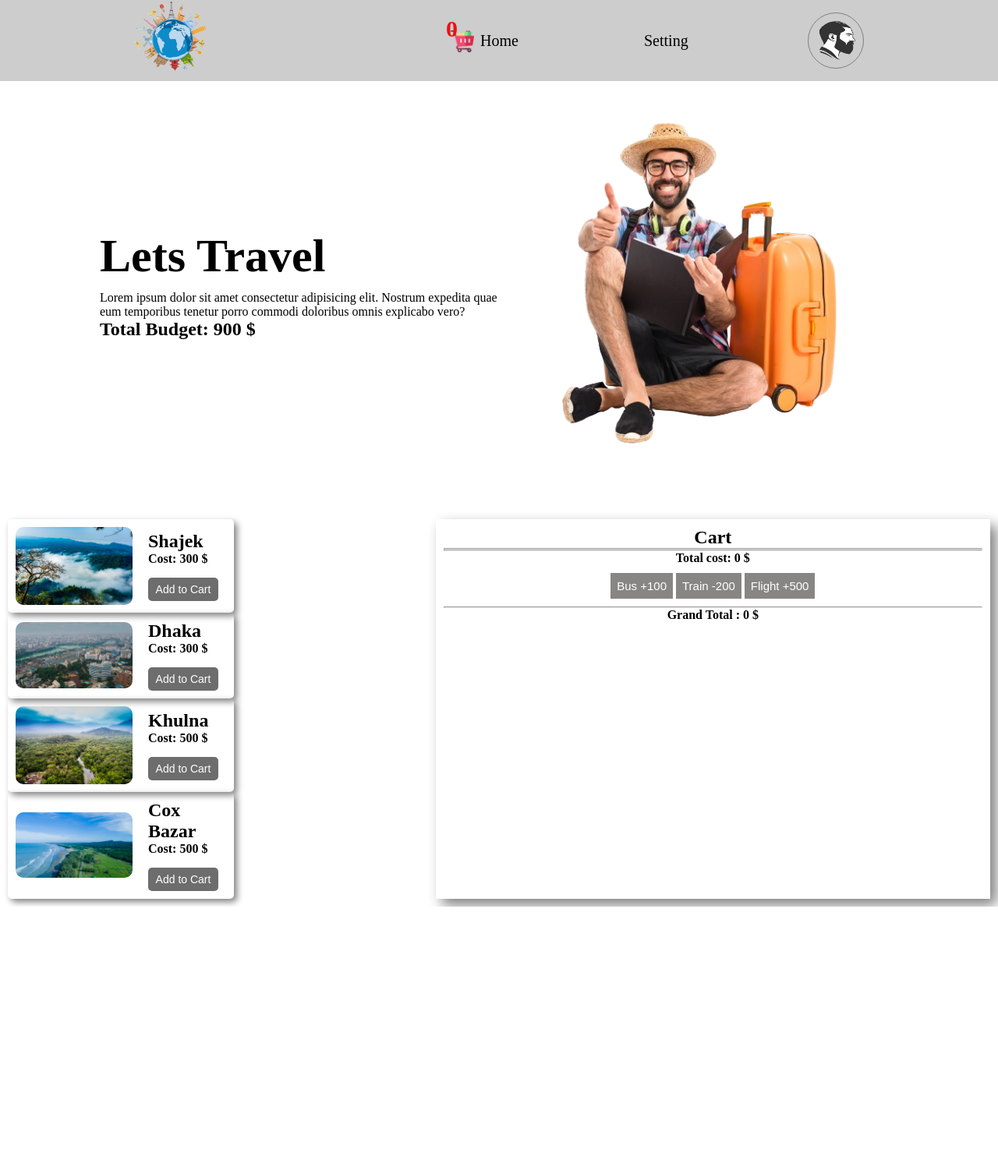
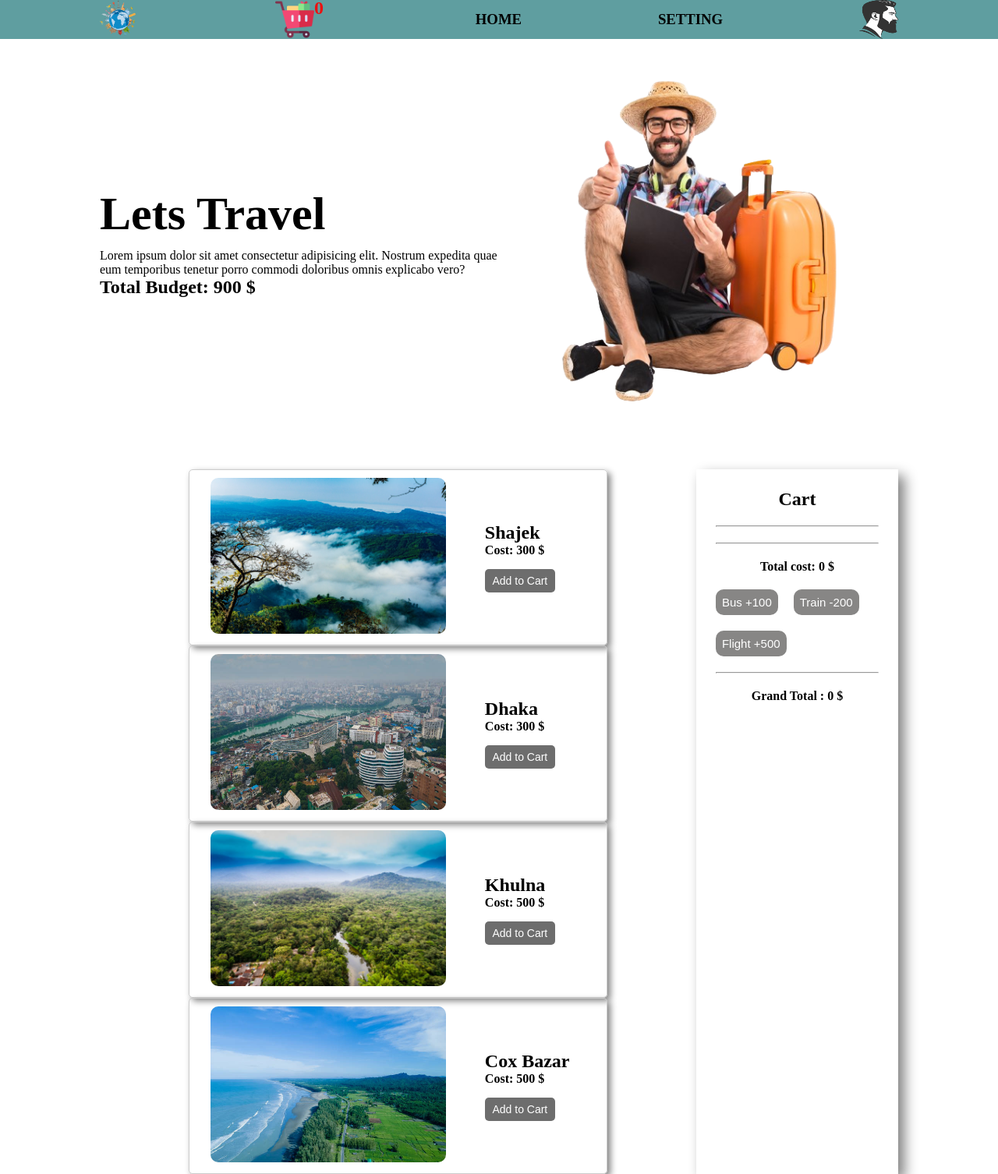
Before and after one commit to sohagislam2222/travel-website, a plain HTML site: page index.html in a window 1280 px wide. Shown: the whole page at 78% size. Before the commit the page ends 1163 px from the top, so only its background shows below. Drawn offline with Linux system fonts and the light colour scheme.

Commit message:
resolved some issue

```diff
--- a/index.html
+++ b/index.html
@@ -11,18 +11,19 @@
 
 <body>
   <nav>
+    <div class="nav-container">
       <div class="logo-container">
         <img class="logo" src="./images/logo.png" alt="" />
-    </div>
-    <div class="profile">
-      <div class="cart-icon-container">
-        <img id="menu-cart" src="./images/cart.png" alt="" />
+        <div class="cart-count">
+          <img class="menu-cart" src="./images/cart.png" />
           <h2 id="cart-count">0</h2>
         </div>
-      <li>Home</li>
-      <li>Setting</li>
+        <h3>HOME</h3>
+        <h3>SETTING</h3>
         <img class="profile-logo" src="./images/man.png" alt="" />
       </div>
+    </div>
+
   </nav>
   <main>
     <!-- banner section -->
@@ -47,45 +48,69 @@
     <section class="content-area-cotainer">
       <div class="left-content">
         <div class="palce">
+          <div class="place-content">
+            <div class="place-img1">
               <img class="place-img" src="./images/shajek.jpg" alt="" />
-          <div>
+            </div>
+            <div class="place-right">
+
               <h2>Shajek</h2>
               <h4>Cost: <span class="price">300</span> $</h4>
               <button class="add-btn">Add to Cart</button>
             </div>
           </div>
+        </div>
         <div class="palce">
+          <div class="place-content">
+            <div class="place-img1">
               <img class="place-img" src="./images/Dhaka.jpg" alt="" />
-          <div>
+
+            </div>
+            <div class="place-right">
+
               <h2>Dhaka</h2>
               <h4>Cost: <span class="price">300</span> $</h4>
               <button class="add-btn">Add to Cart</button>
             </div>
           </div>
+        </div>
         <div class="palce">
+          <div class="place-content">
+            <div class="place-img1">
               <img class="place-img" src="./images/shundar-ban.jpg" alt="" />
-          <div>
+            </div>
+            <div class="place-right">
+
               <h2>Khulna</h2>
               <h4>Cost: <span class="price">500</span> $</h4>
               <button class="add-btn">Add to Cart</button>
             </div>
           </div>
+        </div>
         <div class="palce">
+          <div class="place-content">
+            <div class="place-img1">
               <img class="place-img" src="./images/coxBazar.jpg" alt="" />
-          <div>
+            </div>
+            <div class="place-right">
+
               <h2>Cox Bazar</h2>
               <h4>Cost: <span class="price">500</span> $</h4>
               <button class="add-btn">Add to Cart</button>
             </div>
           </div>
         </div>
+      </div>
+
+
       <div id="cart-container" class="cart">
+        <div class="carts-content">
           <h1>Cart</h1>
-        <hr />
+          <hr class="hr1" />
           <ul id="selected-place-container" class="selected-place-container"></ul>
-        <hr />
+          <hr class="hr1" />
           <div class="calculation-area">
-          <h4>Total cost: <span id="total-cost">0</span> $</h4>
+            <h4 class="total-cost">Total cost: <span id="total-cost">0</span> $</h4>
           </div>
           <div class="all-cat-btn">
             <button onclick="grandTotalBus()" id="bus-btn" class="category-btn">
@@ -98,8 +123,9 @@
               Flight +500
             </button>
           </div>
-        <hr />
+          <hr class="hr1" />
           <h4>Grand Total : <span id="grand-total">0</span> $</h4>
+        </div>
       </div>
     </section>
   </main>
--- a/style.css
+++ b/style.css
@@ -2,6 +2,13 @@
     margin: 0px;
     padding: 0px;
 }
+
+body{
+    max-width: 1420px;
+    width: 100%;
+    margin: auto;
+}
+
 .banner-img{
     width: 100%;
 }
@@ -27,60 +34,100 @@ padding: 30px;
    margin-bottom: 10px;
 }
 nav{
+ width: 100%;
+ background-color: cadetblue;
+}
+.nav-container{
+   width: 80%;
+    margin: auto;
+}
+
+.logo-container{
+    margin: auto;
     display: flex;
-    justify-content: space-around;
+    justify-content: space-between;
     align-items: center;
-    background-color: rgb(205, 205, 205);
+    width: 100%;
 }
 .logo{
-    width: 100px;
+    width: 50px;
+    height: 50px;
 }
-.profile{
+.cart-count{
     display: flex;
-    list-style: none;
-    gap: 10px;
-    font-size: 20px;
     align-items: center;
+
 }
+
 .profile-logo{
      width: 50px;
     height: 50px;
-    border: 1px solid gray;
-    border-radius:50px;
-    padding: 10px;
 }
+
+
 .content-area-cotainer{
+    width: 80%;
+    margin: 0px auto;
     margin-top: 30px;
     /* border: 1px solid rgb(247, 18, 18); */
-    padding: 10px;
     display: flex;
     justify-content: space-between;
 
 }
 .left-content{
-    /* border: 1px solid gray; */
-    width: 1000px !important;
+   width:80% ;
+   margin: auto;
     display: flex;
-    flex-wrap: wrap;
+    flex-direction: column;
+
 }
-.cart-container{
+
+.palce{
+    width: 70%;
+    border: 1px solid #ccc;
+    box-shadow: 4px 4px 8px gray;
+    border-radius:5px;
+    margin: auto;
+}
+.place-content{
+    width: 90%;
+   display: flex;
+   justify-content: space-between;
+   align-items: center;
+   margin: auto;
+   gap: 50px;
+}
+#cart-container{
     /* border: 1px solid rgb(88, 25, 235); */
-    width:400px;
+    width:25%;
+}
+.hr1{
+    margin: 20px 0px;
+}
+
+.carts-content{
+    padding: 15px;
+}
+
+
+.total-cost{
+    margin: 20px 0px;
+}
+.place-img1{
+      padding: 10px 0px;
+
+width: 70%;
+
+}
+.place-right{
+    width: 30%;
 }
 .place-img{
-    width: 150px;
+    width: 100%;
     border-radius: 10px;
+    height: 200px;
 }
-.palce{
-    display: flex;
-    align-items: center;
-    gap: 20px;
-    padding: 10px;
-    /* border: 1px solid #ccc; */
-    width: 270px;
-    box-shadow: 4px 4px 8px gray;
-    border-radius:5px;
-}
+
 .add-btn{
     width: 90px;
     padding: 7px;
@@ -98,42 +145,43 @@ nav{
     text-align: center;
     padding:10px;
 }
-.cart-icon-container{
-    position: absolute;
 
+
+.menu-cart{
+    padding-right: 20px;
+    width: 50px;
+    height: 50px;
 }
-#menu-cart{
-    border: none !important;
-    width: 30px;
-    box-shadow: none;
-    position: absolute;
-   right: 23px;
-  bottom: 1.5px;
-}
+
 #cart-count{
     position: relative;
-   right: 44px;
+   right: 20px;
   z-index: 1;
   bottom: 15px;
 color: rgb(235, 17, 17);
 }
+
 .category-btn{
+
     padding: 8px;
     border: none;
     background-color: rgb(135, 134, 133);
     color: white;
-font-size:15px;
+    font-size:  15px;
+    border-radius: 10px;
 }
 .all-cat-btn{
-    padding: 10px;
+    display: flex;
+flex-wrap: wrap;
+gap: 20px;
+
 }
 li{
-    display: flex;
     gap: 20px;
     width: 200px;
     margin: auto;
-    text-align: center;
-    list-style: numeric;
+    text-align: left;
+   list-style: none;
 
 }
 .selected-place-container{
@@ -141,3 +189,52 @@ li{
     margin: auto;
 
 }
+
+@media  screen and (max-width:600px)  {
+    .content-area-cotainer{
+        flex-direction: column;
+    }
+
+
+
+.left-content{
+
+    width:100% !important;
+    display: flex;
+    flex-direction: column;
+
+}
+
+.place-img{
+    width: 80%;
+    border-radius: 10px;
+    height: 200px;
+}
+.palce{
+
+    width: 100%;
+
+}
+#cart-container{
+    width: 100%;
+    margin-top: 20px;
+}
+
+
+nav{
+    padding: 10px !important;
+
+    width: 100%;
+    display: flex;
+    justify-content: space-around;
+    align-items: center;
+    background-color: rgb(205, 205, 205);
+}
+.logo{
+    width: 10px;
+}
+.place-content{
+    gap: 10px;
+}
+
+}
```
Lines whose indentation alone changed are shown as unchanged.
